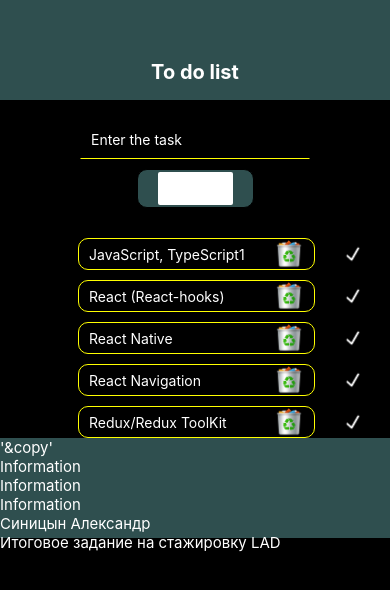
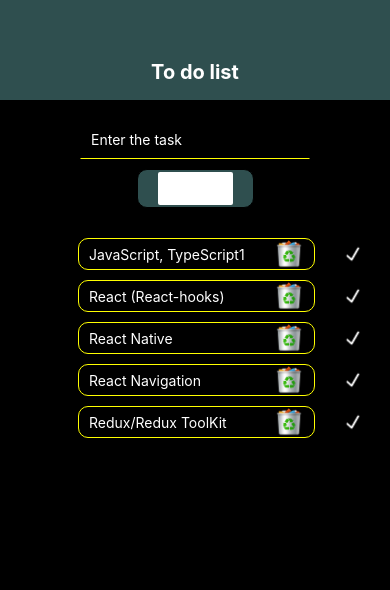
Before and after one commit to SinitsynAlekcander/todolist_RN, a React Native app: screen / in a window 390 px wide. Shown: the top 590 px of the page. Built offline with nearby package versions, Linux system fonts and the light colour scheme.

Commit message:
Add Main.js

```diff
--- a/App.js
+++ b/App.js
@@ -1,53 +1,59 @@
 import { StatusBar } from 'expo-status-bar';
 import { useState } from 'react';
 import { FlatList, StyleSheet, View, Text } from 'react-native';
-import Footer from './components/Footer';
-import Form from './components/Form';
-import Header from './components/Header';
-import ListItem from './components/ListItem';
+// import Footer from './components/Footer';
+// import Form from './components/Form';
+// import Header from './components/Header';
+// import ListItem from './components/ListItem';
+import Main from './components/Main';
+// import MainStack from './navigation';
+
+// import ProjectDescriptionStack from './navigation';
 
 export default function App() {
 
-  const [listOfItems, setListOfItems] = useState([
-    { text: 'JavaScript, TypeScript1', key: '1', completed: true },
-    { text: 'React (React-hooks)', key: '2', completed: true },
-    { text: 'React Native', key: '3', completed: true },
-    { text: 'React Navigation', key: '4', completed: true },
-    { text: 'Redux/Redux ToolKit', key: '5', completed: true },
-  ])
+  // const [listOfItems, setListOfItems] = useState([
+  //   { text: 'JavaScript, TypeScript1', key: '1', completed: true },
+  //   { text: 'React (React-hooks)', key: '2', completed: true },
+  //   { text: 'React Native', key: '3', completed: true },
+  //   { text: 'React Navigation', key: '4', completed: true },
+  //   { text: 'Redux/Redux ToolKit', key: '5', completed: true },
+  // ])
 
-  const addItem = (text) => {
-    setListOfItems((list) => {
-      return [
-        { text: text, key: Math.random().toString(36).substring(7), completed: true },
-        ...list
-      ]
-    });
-  };
+  // const addItem = (text) => {
+  //   setListOfItems((list) => {
+  //     return [
+  //       { text: text, key: Math.random().toString(36).substring(7), completed: true },
+  //       ...list
+  //     ]
+  //   });
+  // };
 
-  const deleteItem = (key) => {
-    setListOfItems((list) => {
-      return list.filter(listOfItems => listOfItems.key != key)
-    });
-  };
+  // const deleteItem = (key) => {
+  //   setListOfItems((list) => {
+  //     return list.filter(listOfItems => listOfItems.key != key)
+  //   });
+  // };
 
-  const doneItem = (key) => {
-    setListOfItems((list) => {
-      return list.map((item) => {
-        if (item.key === key) {
-          return {
-            ...item,
-            completed: !item.completed
-          }
-        }
-        return item
-      })
-    });
-  }
+  // const doneItem = (key) => {
+  //   setListOfItems((list) => {
+  //     return list.map((item) => {
+  //       if (item.key === key) {
+  //         return {
+  //           ...item,
+  //           completed: !item.completed
+  //         }
+  //       }
+  //       return item
+  //     })
+  //   });
+  // }
 
   return (
     <View style={styles.wrapper}>
-      <Header />
+      <Main/>
+      {/* <Header /> */}
+      {/* <ProjectDescriptionStack/>
       <Form addItem={addItem} />
       <View>
         <FlatList
@@ -57,7 +63,7 @@
           )}
         />
       </View>
-<Footer/>
+      <Footer /> */}
     </View>
   );
 }
--- /dev/null
+++ b/components/Main.jsx
@@ -0,0 +1,71 @@
+import { StatusBar } from 'expo-status-bar';
+import { useState } from 'react';
+import { FlatList, StyleSheet, View, Text } from 'react-native';
+import Footer from './Footer';
+import Form from './Form';
+import Header from './Header';
+import ListItem from './ListItem';
+
+export default function Main() {
+
+    const [listOfItems, setListOfItems] = useState([
+        { text: 'JavaScript, TypeScript1', key: '1', completed: true },
+        { text: 'React (React-hooks)', key: '2', completed: true },
+        { text: 'React Native', key: '3', completed: true },
+        { text: 'React Navigation', key: '4', completed: true },
+        { text: 'Redux/Redux ToolKit', key: '5', completed: true },
+    ])
+
+    const addItem = (text) => {
+        setListOfItems((list) => {
+            return [
+                { text: text, key: Math.random().toString(36).substring(7), completed: true },
+                ...list
+            ]
+        });
+    };
+
+    const deleteItem = (key) => {
+        setListOfItems((list) => {
+            return list.filter(listOfItems => listOfItems.key != key)
+        });
+    };
+
+    const doneItem = (key) => {
+        setListOfItems((list) => {
+            return list.map((item) => {
+                if (item.key === key) {
+                    return {
+                        ...item,
+                        completed: !item.completed
+                    }
+                }
+                return item
+            })
+        });
+    }
+
+    return (
+        <View style={styles.wrapper}>
+            <Header />
+            <Form addItem={addItem} />
+            <View>
+                <FlatList
+                    data={listOfItems}
+                    renderItem={({ item }) => (
+                        <ListItem item={item} doneItem={doneItem} deleteItem={deleteItem} />
+                    )}
+                />
+            </View>
+            {/* <Footer /> */}
+        </View>
+    );
+}
+
+const styles = StyleSheet.create({
+    wrapper: {
+        backgroundColor: '#000000',
+        flex: 1,
+        // justifyContent: 'space-between'
+    }
+});
--- /dev/null
+++ b/navigation.js
@@ -0,0 +1,29 @@
+import React from "react";
+// import App from "./App";
+import Main from './components/Main';
+import { createStackNavigator } from "react-navigation-stack";
+import { NavigationContainer } from "@react-navigation/native";
+
+
+const Stack = createStackNavigator();
+
+
+export default function Navigate() {
+    return <NavigationContainer>
+        <Stack.Navigator>
+            <Stack.Screen
+            name='Main'
+            component={Main}
+            options={{title: 'Главная'}}
+            />
+
+        </Stack.Navigator>
+    </NavigationContainer>
+}
+
+// const styles = StyleSheet.create({
+//     card: {
+//         backgroundColor: '#000000',
+//         flex: 1,
+//     }
+// });
--- a/package.json
+++ b/package.json
@@ -9,10 +9,14 @@
     "web": "expo start --web"
   },
   "dependencies": {
+    "@react-navigation/native": "^6.0.12",
     "expo": "~46.0.9",
     "expo-status-bar": "~1.4.0",
     "react": "18.0.0",
-    "react-native": "0.69.5"
+    "react-native": "0.69.5",
+    "react-native-safe-area-context": "4.3.1",
+    "react-native-screens": "~3.15.0",
+    "react-navigation-stack": "^2.10.4"
   },
   "devDependencies": {
     "@babel/core": "^7.12.9"
```
Also changed, not shown: components/ProjectDescription.jsx (added, +19 -0 lines), 1 other file (tests, documents, lock files or other folders).
